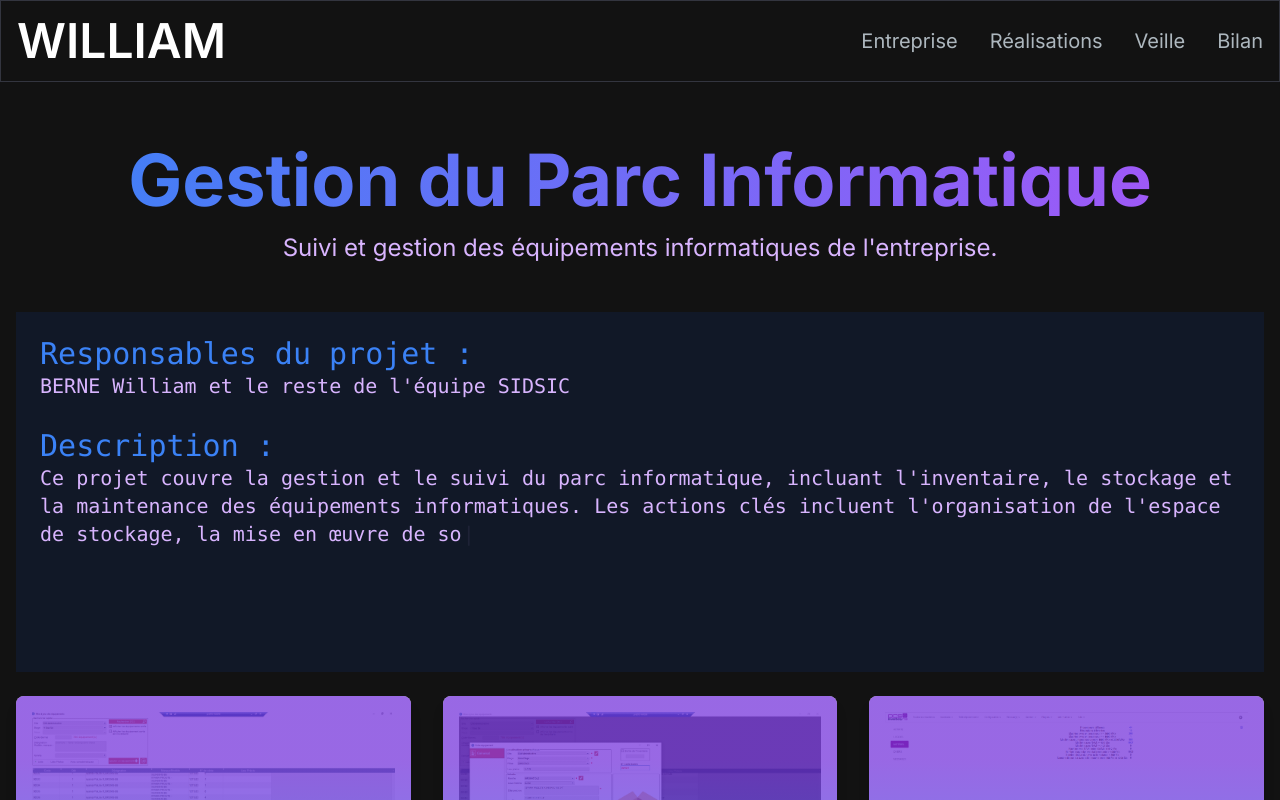
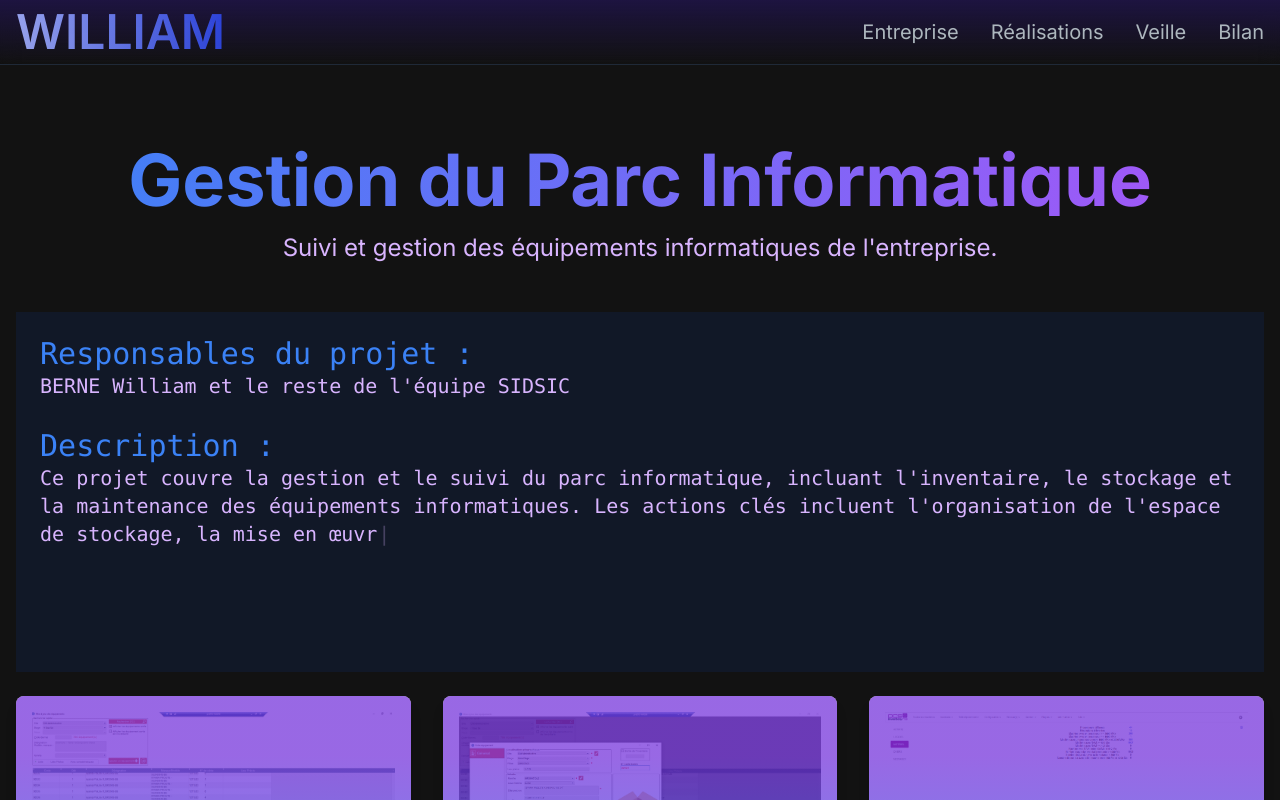
Before and after one commit to WilliamBerne95/PORTFOLIO, a Next.js app: page /projets/parc in a window 1280 px wide. Shown: the top 800 px of the page. Built offline with nearby package versions, Linux system fonts and the light colour scheme.

Commit message:
update respo

```diff
--- a/src/app/globals.css
+++ b/src/app/globals.css
@@ -14,6 +14,18 @@
     --background-start-rgb: 0, 0, 0;
     --background-end-rgb: 0, 0, 0;
   }
+}
+@media (max-width: 768px) { /* Adjust this breakpoint as needed */
+    .menu {
+        display: none; /* Hide horizontal menu on mobile */
+        animation: slideDown 0.5s ease forwards;
+    }
+}@media (min-width: 769px) {
+    .menu {
+        display: flex;
+        align-items: center;
+        justify-content: flex-end;
+    }
 }
 
 body {
@@ -78,52 +90,32 @@ body {
 body, html {
     cursor: url('/public/images/Cursors/Default.cur'), default;
 }
-
-/* Curseur pour les éléments cliquables */
-a, button {
-    cursor: url('/public/images/Cursors/Link.cur'), pointer;
+.animated-gradient {
+    background-image: linear-gradient(90deg, #ffffff 0%, rgba(45, 73, 246, 0.85) 100%);
+    background-size: 200% 200%;
+    animation: gradient-shift 3s ease infinite;
 }
 
-/* Curseur pour la saisie de texte */
-input, textarea {
-    cursor: url('/public/images/Cursors/Ibeam.cur'), text;
+@keyframes gradient-shift {
+    0% {
+        background-position: 100% 0;
+    }
+    50% {
+        background-position: 0% 100%;
+    }
+    100% {
+        background-position: 100% 0;
+    }
 }
 
-/* Curseur de chargement */
-.loading {
-    cursor: url('/public/images/Cursors/Busy.ani'), wait;
+.menu-transition {
+    display: none; /* Le menu est caché par défaut */
+    max-height: 0;
+    overflow: hidden;
+    transition: max-height 0.3s ease;
 }
 
-/* Curseur de déplacement */
-.movable {
-    cursor: url('/public/images/Cursors/Move.cur'), move;
+.menu-transition.open {
+    display: block; /* Le menu s'affiche */
+    max-height: 500px; /* Mettre une valeur suffisamment grande pour accueillir tous vos liens */
 }
-
-/* Curseur de redimensionnement horizontal */
-.resize-h {
-    cursor: url('/public/images/Cursors/Horizontal.cur'), ew-resize;
-}
-
-/* Curseur de redimensionnement vertical */
-.resize-v {
-    cursor: url('/public/images/Cursors/Vertical.cur'), ns-resize;
-}
-
-/* Curseur de redimensionnement diagonal */
-.resize-diag1 {
-    cursor: url('/public/images/Cursors/Diagonal_1.cur'), nesw-resize;
-}
-
-.resize-diag2 {
-    cursor: url('/public/images/Cursors/Diagonal_2.cur'), nwse-resize;
-}
-
-/* Curseur pour les opérations d'écriture */
-.handwriting {
-    cursor: url('/public/images/Cursors/Handwriting.cur'), url('/public/images/Cursors/Handwriting.cur'), text;
-}
-
-/* Curseur pour aider */
-.help {
-    cursor: url('/public/images/Cursors/Help.cur'), help;
-}
--- a/src/components/AchievementsSection.jsx
+++ b/src/components/AchievementsSection.jsx
@@ -12,7 +12,7 @@ const AnimatedNumbers = dynamic(
 const achievementsList = [
   {
     metric: "Projets",
-    value: "6",
+    value: "13",
   },
   {
     metric: "Certifications",
@@ -21,7 +21,7 @@ const achievementsList = [
   {
     prefix: "~",
     metric: "Tickets merge",
-    value: "500",
+    value: "700",
   },
   {
     metric: "Années d'éxperience",
--- a/src/components/Navbar.jsx
+++ b/src/components/Navbar.jsx
@@ -4,7 +4,6 @@ import React, { useState } from "react";
 import NavLink from "./NavLink";
 import { Bars3Icon, XMarkIcon } from "@heroicons/react/24/solid";
 import MenuOverlay from "./MenuOverlay";
-// ...
 
 const navLinks = [
   {
@@ -25,48 +24,44 @@ const navLinks = [
   },
 ];
 
-
-
 const Navbar = () => {
   const [navbarOpen, setNavbarOpen] = useState(false);
 
   return (
-    <nav className="fixed mx-auto border border-[#33353F] top-0 left-0 right-0 z-10 bg-[#121212] bg-opacity-100">
-      <div className="flex container lg:py-4 flex-wrap items-center justify-between mx-auto px-4 py-2">
-        <Link
-          href={"/"}
-          className="text-2xl md:text-5xl text-white font-semibold"
-        >
+      <nav className="fixed inset-x-0 top-0 z-10 border-b border-gray-800 backdrop-filter backdrop-blur-md"
+           style={{background: 'linear-gradient(to bottom, rgba(30, 20, 67, 0.95), rgba(58, 58, 58, 0))'}}>
+        <div className="container flex items-center justify-between px-4 py-2 mx-auto">
+          <Link href="/" className="animated-gradient text-2xl font-semibold text-transparent bg-clip-text md:text-5xl">
             WILLIAM
           </Link>
-        <div className="mobile-menu block md:hidden">
+          <div className="block md:hidden">
             {!navbarOpen ? (
                 <button
                     onClick={() => setNavbarOpen(true)}
-              className="flex items-center px-3 py-2 border rounded border-slate-200 text-slate-200 hover:text-white hover:border-white"
+                    className="flex items-center px-3 py-2 text-gray-200 border rounded hover:text-white hover:border-white"
                 >
-              <Bars3Icon className="h-5 w-5" />
+                  <Bars3Icon className="w-5 h-5"/>
                 </button>
             ) : (
                 <button
                     onClick={() => setNavbarOpen(false)}
-              className="flex items-center px-3 py-2 border rounded border-slate-200 text-slate-200 hover:text-white hover:border-white"
+                    className="flex items-center px-3 py-2 text-gray-200 border rounded hover:text-white hover:border-white"
                 >
-              <XMarkIcon className="h-5 w-5" />
+                  <XMarkIcon className="w-5 h-5"/>
                 </button>
             )}
           </div>
-        <div className="menu hidden md:block md:w-auto" id="navbar">
-          <ul className="flex p-4 md:p-0 md:flex-row md:space-x-8 mt-0">
+          <div className={`menu ${navbarOpen ? 'block' : 'hidden'} md:block`}>
+            <ul className="flex p-4 mt-0 md:flex-row md:space-x-8 md:p-0">
               {navLinks.map((link, index) => (
                   <li key={index}>
-                <NavLink href={link.path} title={link.title} />
+                    <NavLink href={link.path} title={link.title}/>
                   </li>
               ))}
             </ul>
           </div>
         </div>
-      {navbarOpen ? <MenuOverlay links={navLinks} /> : null}
+        {navbarOpen && <MenuOverlay links={navLinks}/>}
       </nav>
   );
 };
```
Also changed, not shown: src/components/ReaCard.jsx (+43 -100 lines). Lines whose indentation alone changed are shown as unchanged.
